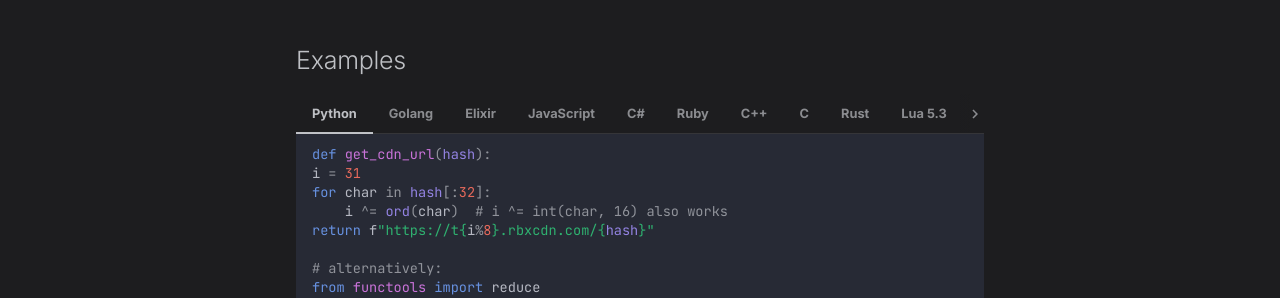
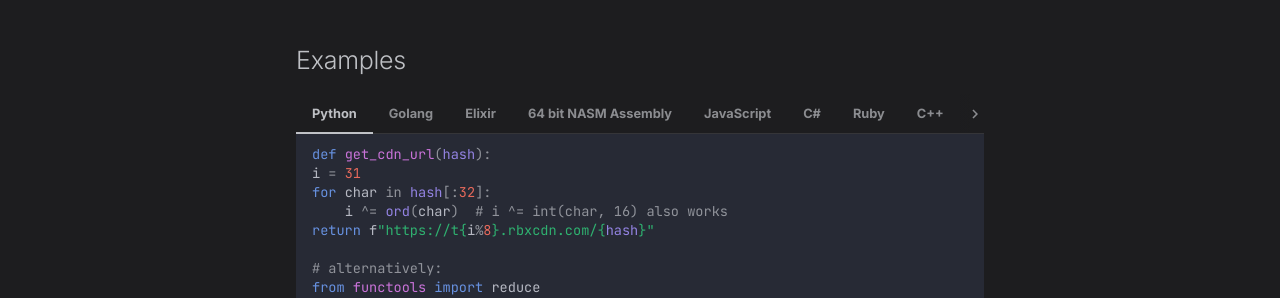
Before and after one commit to jmkd3v/robloxapi-wiki, an MkDocs documentation site: the page built from docs/cdn_hashes.md, in a window 1280 px wide and 1015 px high. Shown: the part 524-822 px from the top of the window. Built offline with MkDocs 1.6.1 and Material for MkDocs 9.7.7, drawn with Linux system fonts in a browser that asks for light colours; comment, search, counter and statistics services are not loaded; some of the changed lines change nothing that is shown.

Commit message:
Fix Elixir typing and add 64 bit NASM Assembly example

````diff
--- a/docs/cdn_hashes.md
+++ b/docs/cdn_hashes.md
@@ -52,7 +52,7 @@
 === "Elixir"
     ```elixir
     defmodule CDN do
-      @spec get_cdn_url(String.t()) :: integer()
+      @spec get_cdn_url(String.t()) :: String.t()
       def get_cdn_url(hash) do
         t = hash
         |> String.to_charlist
@@ -61,6 +61,93 @@
         "https://t#{rem(t, 8)}.rbxcdn.com/#{hash}"
       end
     end
+    ```
+=== "64 bit NASM Assembly"
+    ```nasm
+    ; nasm -felf64 cdn_hash.asm -o cdn_hash.o
+    ; gcc -m64 -o cdn_hash cdn_hash.o -no-pie
+    ; ./cdn_hash
+    extern printf, snprintf
+
+    section .text
+        global main
+
+    get_cdn_url:
+        push rdi
+        push rsi
+        push rdx
+        push rcx
+        push r8
+        push rax
+
+        ; rdi is the accumulator
+        mov rdi, 31
+
+        jmp .is_at_end
+
+    .xor_t:
+        push rax
+        ; rax is 8 bytes, get the first byte by AND'ing it by 255
+        mov rax, [rax]
+        and rax, 0xFF
+        xor rdi, rax
+        pop rax
+
+        ; increment hash pointer
+        inc rax
+
+    .is_at_end:
+        cmp byte[rax], 0
+        jne .xor_t
+
+    .fmt_cdn_url:
+        mov rax, rdi
+        xor rdx, rdx
+        mov rsi, 8
+        div rsi
+
+        ; t
+        mov rcx, rdx
+        ; buffer
+        lea rdi, cdn_url
+        ; buffer size
+        mov rsi, 55
+        ; format
+        lea rdx, url_fmt
+        ; hash
+        pop rax
+        mov r8, rax
+        push rax
+        xor rax, rax
+        call snprintf
+
+        pop rax
+        pop r8
+        pop rcx
+        pop rdx
+        pop rsi
+        pop rdi
+
+        ret
+
+    main:
+        lea rax, hash
+        call get_cdn_url
+
+        lea rdi, s_fmt
+        lea rsi, cdn_url
+        xor rax, rax
+        call printf
+
+        mov rax, 60
+        mov rdi, 0
+        syscall
+
+    section .data
+        cdn_url: times 55 db 0
+        s_fmt: db "%s", 10, 0
+        url_fmt: db "https://t%d.rbxcdn.com/%s", 0
+        hash: db "bbdb80c2b573bf222da3e92f5f148330", 0
     ```
 === "JavaScript"
     ```js
````
